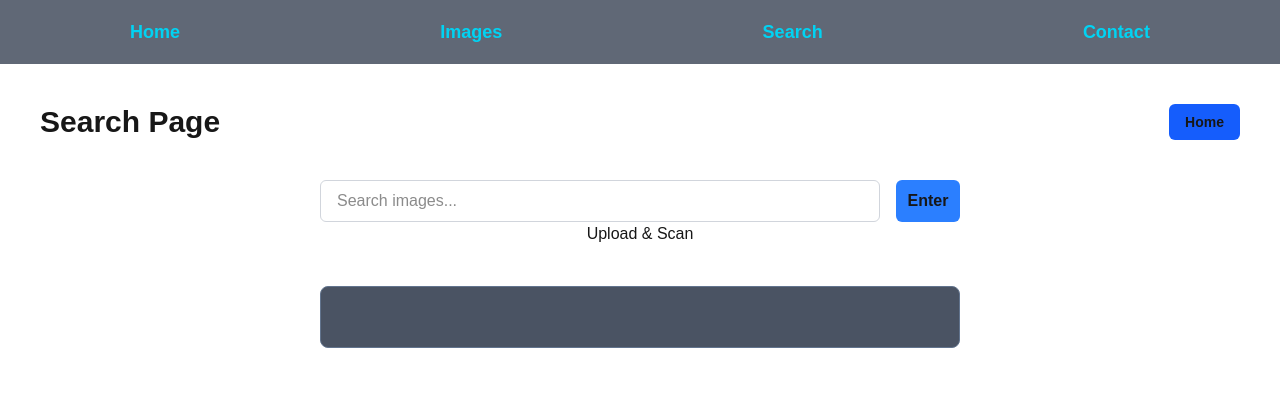
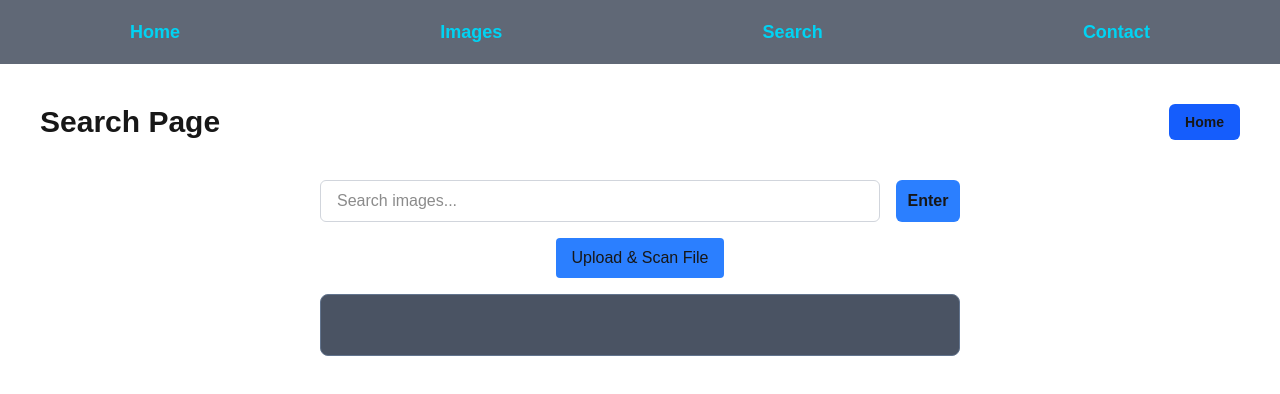
Before and after one commit to EveilHub/nextjs_prompt_ia, a Next.js app in the folder my-app/: page /search in a window 1280 px wide. Shown: the top 394 px of the page. Built offline with nearby package versions, Linux system fonts and the light colour scheme.

Commit message:
btn search with submit done

```diff
--- a/my-app/app/ui/search-bar.tsx
+++ b/my-app/app/ui/search-bar.tsx
@@ -1,6 +1,6 @@
 "use client";
 
-import { SubmitEvent, JSX, useState, ChangeEvent, useEffect } from "react";
+import { SubmitEvent, JSX, useState, ChangeEvent, useEffect, SyntheticEvent } from "react";
 import Link from "next/link";
 
 const SearchBar = ({ placeholder }: { placeholder: string }): JSX.Element => {
@@ -39,13 +39,13 @@ const SearchBar = ({ placeholder }: { placeholder: string }): JSX.Element => {
     };
 
     // Loading FILE
-    const handleUpload = async (): Promise<void> => {
+    const handleUpload = async (e: SyntheticEvent<HTMLFormElement>): Promise<void> => {
+        e.preventDefault();
+        console.log("Clicked !");
         if (!file) return;
-
         setLoading(true);
         const formData = new FormData();
         formData.append("file", file);
-
         try {
         const res = await fetch("/api/upload", {
             method: "POST",
@@ -129,11 +129,13 @@ const SearchBar = ({ placeholder }: { placeholder: string }): JSX.Element => {
             </form>
 
             {/* Loading FILE */}
-            <button type="button" onClick={handleUpload} disabled={!file || loading}>
-                {loading ? "Scanning..." : "Upload & Scan"}
-            </button>
+            <form onSubmit={(e) => handleUpload(e)} className="mt-4">
+                <button type="submit" disabled={!file || loading} className="bg-blue-500 px-4 py-2 rounded cursor-pointer">
+                    {loading ? "Scanning..." : "Upload & Scan File"}
+                </button>
+            </form>
 
-            <div className="flex flex-col items-center justify-center w-1/2 h-auto mt-10 pt-10 pb-5
+            <div className="flex flex-col items-center justify-center w-1/2 h-auto mt-4 pt-10 pb-5
                 bg-slate-800/80 border border-slate-500 rounded-lg">
 
                 {words.slice(0).reverse().map((link: string, index: number) => (
```
